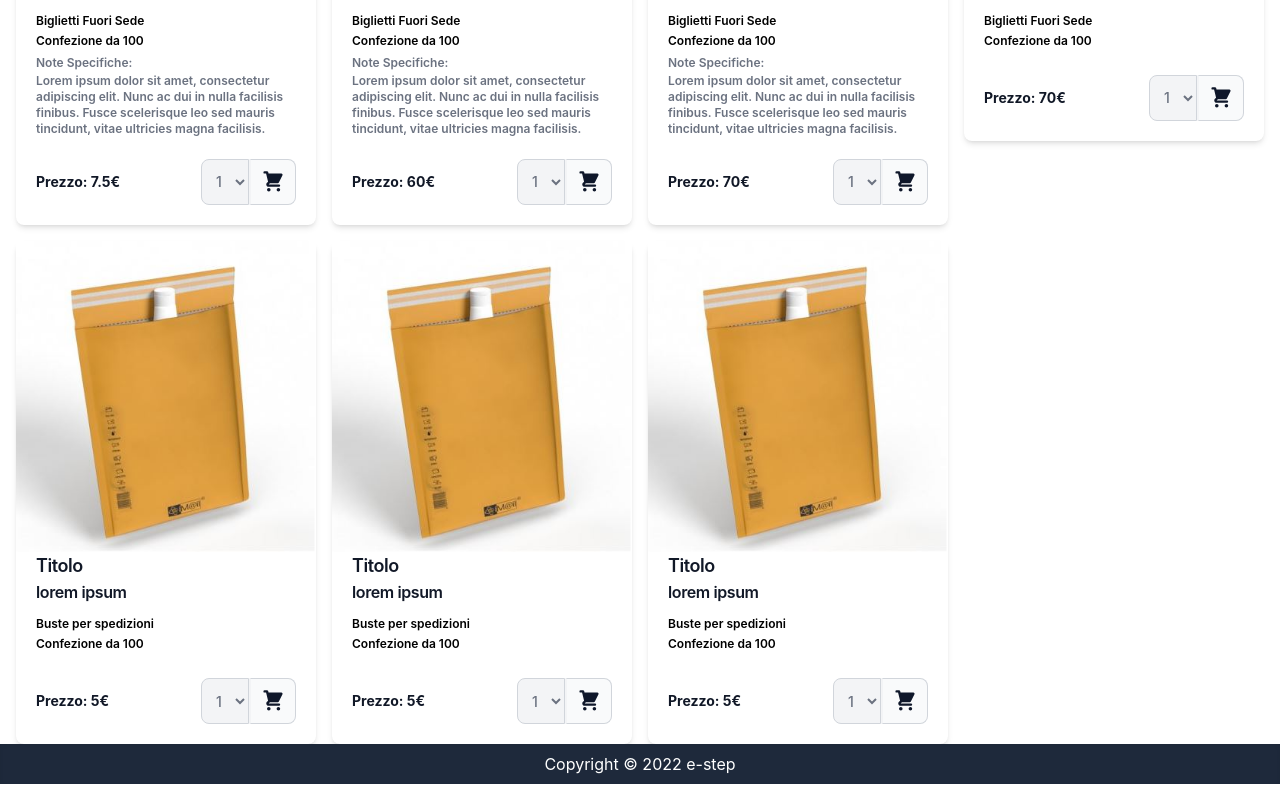
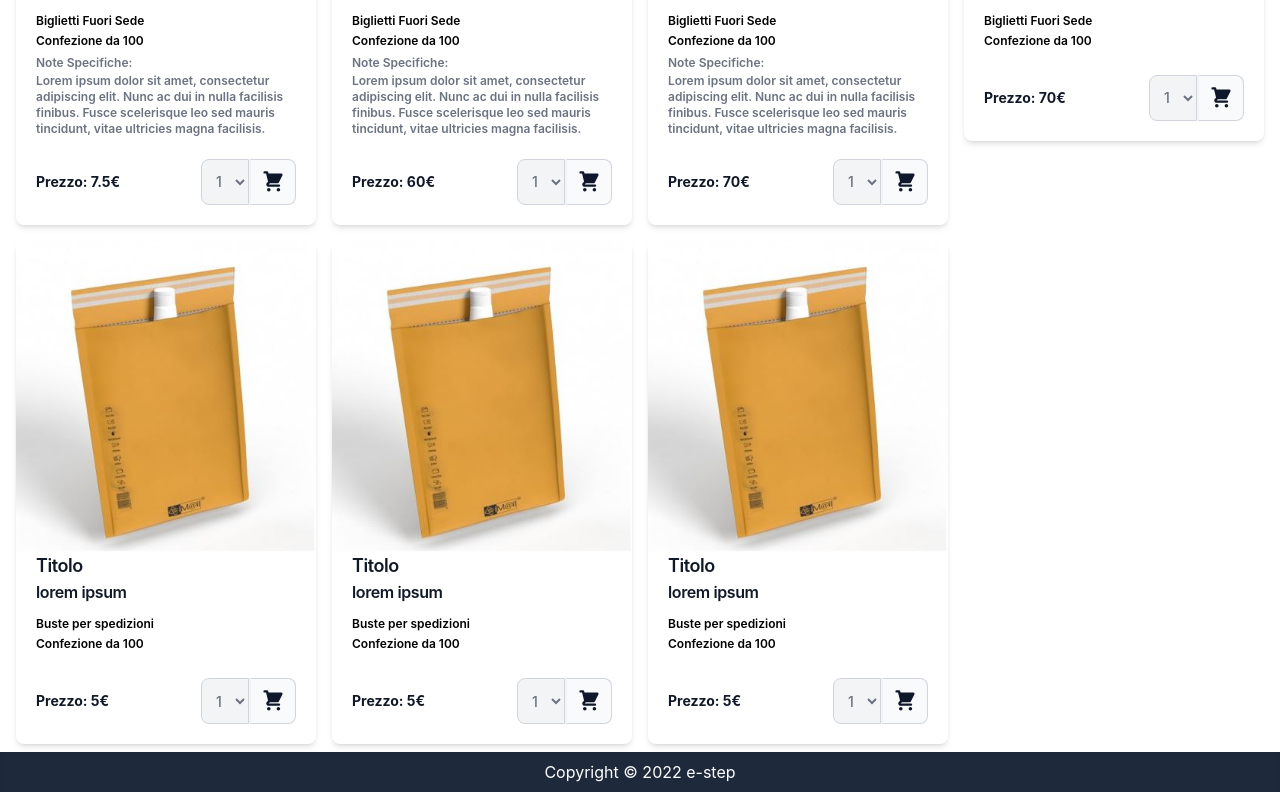
Before and after one commit to VeroSedai/mock-catalogo, a Next.js app: page / in a window 1280 px wide. Shown: the part 905-1697 px from the top of the page. Built offline with nearby package versions, Linux system fonts and the light colour scheme.

Commit message:
fix: minor graphic fix on footer

```diff
--- a/components/Layout.js
+++ b/components/Layout.js
@@ -27,7 +27,7 @@ export default function Layout({ title, children }) {
           </nav>
         </header>
         <main className="container m-auto mt-4 px-4">{children}</main>
-        <footer className="flex h-10 justify-center items-center shadow-inner bg-slate-800">
+        <footer className="flex mt-2 h-10 justify-center items-center shadow-inner bg-slate-800">
           <p className="text-white">Copyright © 2022 e-step</p>
         </footer>
       </div>
```
